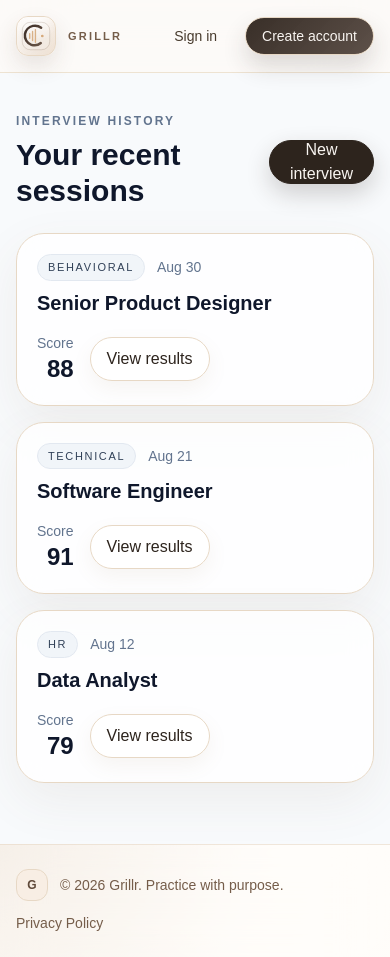
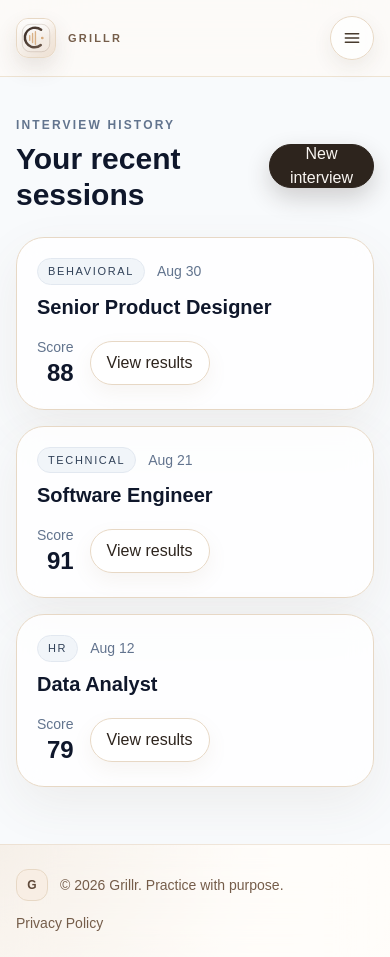
Before and after one commit to Sarthak-madan334/Grillr, a Next.js app in the folder frontend/: page /history in a window 390 px wide. Built offline with nearby package versions, Linux system fonts and the light colour scheme.

Commit message:
Redesign mobile navigation

```diff
--- a/frontend/components/layout/top-nav.tsx
+++ b/frontend/components/layout/top-nav.tsx
@@ -1,10 +1,43 @@
+"use client";
+
 import Link from "next/link";
+import { useEffect, useRef, useState } from "react";
 
 export function TopNav() {
+  const [isMenuOpen, setIsMenuOpen] = useState(false);
+  const menuRef = useRef<HTMLDivElement>(null);
+
+  useEffect(() => {
+    if (!isMenuOpen) return;
+
+    function handlePointerDown(event: PointerEvent) {
+      if (!menuRef.current?.contains(event.target as Node)) {
+        setIsMenuOpen(false);
+      }
+    }
+
+    function handleKeyDown(event: KeyboardEvent) {
+      if (event.key === "Escape") {
+        setIsMenuOpen(false);
+      }
+    }
+
+    document.addEventListener("pointerdown", handlePointerDown);
+    document.addEventListener("keydown", handleKeyDown);
+    return () => {
+      document.removeEventListener("pointerdown", handlePointerDown);
+      document.removeEventListener("keydown", handleKeyDown);
+    };
+  }, [isMenuOpen]);
+
+  function closeMenu() {
+    setIsMenuOpen(false);
+  }
+
   return (
-    <header className="sticky top-0 z-30 border-b border-[#eadcc8]/80 bg-[rgba(255,250,244,0.58)] backdrop-blur-2xl">
+    <header className="relative sticky top-0 z-30 border-b border-[#eadcc8]/80 bg-[rgba(255,250,244,0.58)] backdrop-blur-2xl">
       <div className="mx-auto flex max-w-6xl items-center justify-between px-4 py-4 sm:px-6 lg:px-8">
-        <Link href="/" className="group flex items-center gap-3">
+        <Link href="/" aria-label="Grillr home" className="group flex min-w-0 items-center gap-3">
           <div className="relative flex h-10 w-10 items-center justify-center overflow-hidden rounded-xl border border-[#e7d8c5] bg-[linear-gradient(135deg,rgba(255,255,255,0.7),rgba(236,220,204,0.82))] shadow-[0_10px_22px_rgba(80,59,43,0.12)] transition duration-200 group-hover:-translate-y-0.5 group-hover:shadow-[0_14px_26px_rgba(80,59,43,0.16)]">
             <span className="absolute inset-0 bg-[radial-gradient(circle_at_top,_rgba(255,255,255,0.95),_transparent_55%)]" />
             <svg
@@ -37,7 +70,7 @@ export function TopNav() {
               <circle cx="39" cy="28" r="2.4" fill="#d6a97b" />
             </svg>
           </div>
-          <div>
+          <div className="max-[359px]:hidden">
             <div className="text-[11px] font-semibold tracking-[0.2em] text-[#755d4a]">GRILLR</div>
           </div>
         </Link>
@@ -54,7 +87,7 @@ export function TopNav() {
           </Link>
         </nav>
 
-        <div className="flex items-center gap-3">
+        <div className="hidden items-center gap-3 md:flex">
           <Link
             href="/login"
             className="rounded-full px-4 py-2 text-sm font-medium text-[#473a2d] transition hover:bg-[#f2e5d7]"
@@ -68,6 +101,53 @@ export function TopNav() {
             Create account
           </Link>
         </div>
+
+        <div ref={menuRef} className="relative md:hidden">
+          <button
+            type="button"
+            aria-label={isMenuOpen ? "Close navigation menu" : "Open navigation menu"}
+            aria-expanded={isMenuOpen}
+            aria-controls="mobile-navigation-menu"
+            onClick={() => setIsMenuOpen((open) => !open)}
+            className="flex h-11 w-11 items-center justify-center rounded-full border border-[#e7d8c5] bg-[rgba(255,255,255,0.62)] text-[#473a2d] shadow-[0_8px_20px_rgba(80,59,43,0.08)] transition duration-200 hover:bg-[#f2e5d7] focus-visible:outline-none focus-visible:ring-2 focus-visible:ring-[#8f6b4d] focus-visible:ring-offset-2 focus-visible:ring-offset-[#fffaf4] active:scale-95 motion-reduce:transition-none motion-reduce:active:scale-100"
+          >
+            <span className="sr-only">{isMenuOpen ? "Close menu" : "Open menu"}</span>
+            {isMenuOpen ? (
+              <svg aria-hidden="true" viewBox="0 0 24 24" className="h-5 w-5" fill="none" stroke="currentColor" strokeWidth="1.8" strokeLinecap="round">
+                <path d="m6 6 12 12M18 6 6 18" />
+              </svg>
+            ) : (
+              <svg aria-hidden="true" viewBox="0 0 24 24" className="h-5 w-5" fill="none" stroke="currentColor" strokeWidth="1.8" strokeLinecap="round">
+                <path d="M4 7h16M4 12h16M4 17h16" />
+              </svg>
+            )}
+          </button>
+
+          {isMenuOpen ? (
+            <nav id="mobile-navigation-menu" aria-label="Mobile navigation" className="absolute right-0 top-[calc(100%+0.75rem)] w-[min(18rem,calc(100vw-2rem))] rounded-2xl border border-[#e7d8c5] bg-[#fffaf4] p-3 shadow-[0_18px_45px_rgba(80,59,43,0.16)] motion-reduce:transition-none">
+              <div className="space-y-1">
+                <Link href="/dashboard" onClick={closeMenu} className="flex min-h-11 items-center rounded-xl px-3 text-sm font-medium text-[#473a2d] transition hover:bg-[#f2e5d7] focus-visible:outline-none focus-visible:ring-2 focus-visible:ring-[#8f6b4d] focus-visible:ring-inset motion-reduce:transition-none">
+                  Dashboard
+                </Link>
+                <Link href="/interview/setup" onClick={closeMenu} className="flex min-h-11 items-center rounded-xl px-3 text-sm font-medium text-[#473a2d] transition hover:bg-[#f2e5d7] focus-visible:outline-none focus-visible:ring-2 focus-visible:ring-[#8f6b4d] focus-visible:ring-inset motion-reduce:transition-none">
+                  Interview Setup
+                </Link>
+                <Link href="/history" onClick={closeMenu} className="flex min-h-11 items-center rounded-xl px-3 text-sm font-medium text-[#473a2d] transition hover:bg-[#f2e5d7] focus-visible:outline-none focus-visible:ring-2 focus-visible:ring-[#8f6b4d] focus-visible:ring-inset motion-reduce:transition-none">
+                  History
+                </Link>
+              </div>
+              <div className="my-3 border-t border-[#e7d8c5]" />
+              <div className="space-y-1">
+                <Link href="/login" onClick={closeMenu} className="flex min-h-11 items-center rounded-xl px-3 text-sm font-medium text-[#473a2d] transition hover:bg-[#f2e5d7] focus-visible:outline-none focus-visible:ring-2 focus-visible:ring-[#8f6b4d] focus-visible:ring-inset motion-reduce:transition-none">
+                  Sign in
+                </Link>
+                <Link href="/signup" onClick={closeMenu} className="flex min-h-11 items-center justify-center rounded-xl border border-[#e7d8c5] bg-[linear-gradient(135deg,rgba(48,38,31,0.96),rgba(76,62,54,0.9))] px-3 text-sm font-medium text-[#f9f5f1] shadow-[0_8px_18px_rgba(47,36,30,0.14)] transition hover:shadow-[0_10px_22px_rgba(47,36,30,0.18)] focus-visible:outline-none focus-visible:ring-2 focus-visible:ring-[#8f6b4d] focus-visible:ring-offset-2 focus-visible:ring-offset-[#fffaf4] motion-reduce:transition-none">
+                  Create account
+                </Link>
+              </div>
+            </nav>
+          ) : null}
+        </div>
       </div>
     </header>
   );
```
